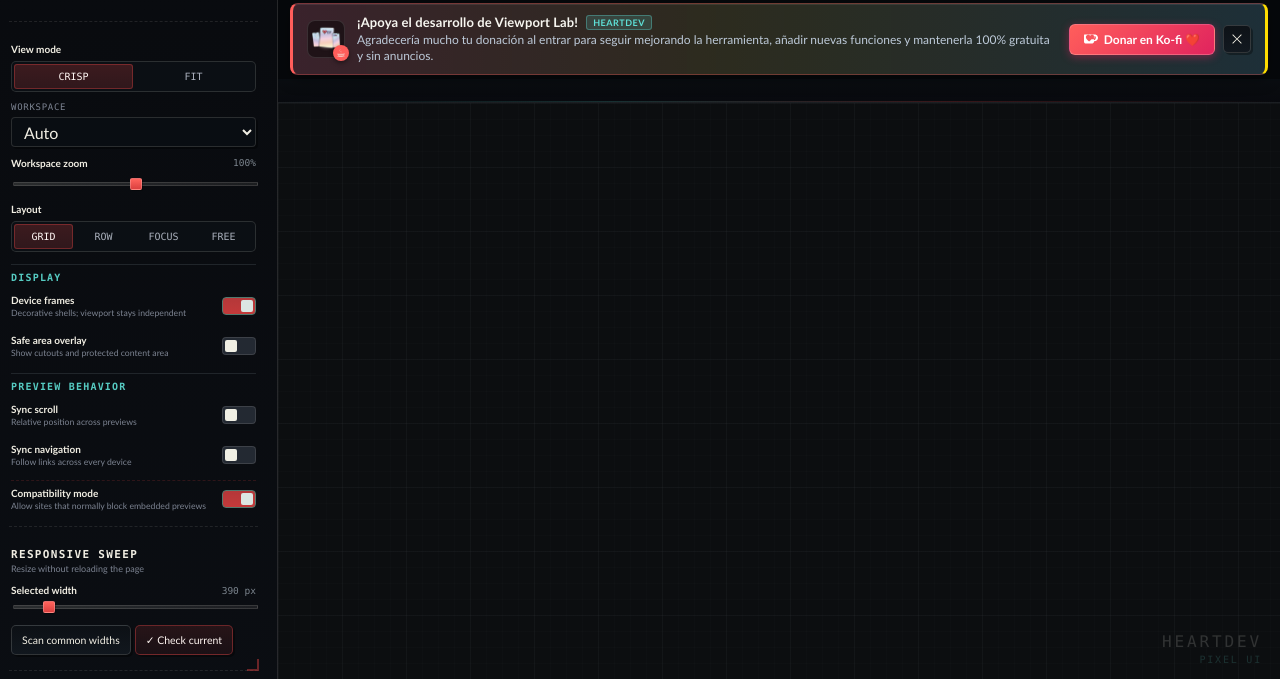
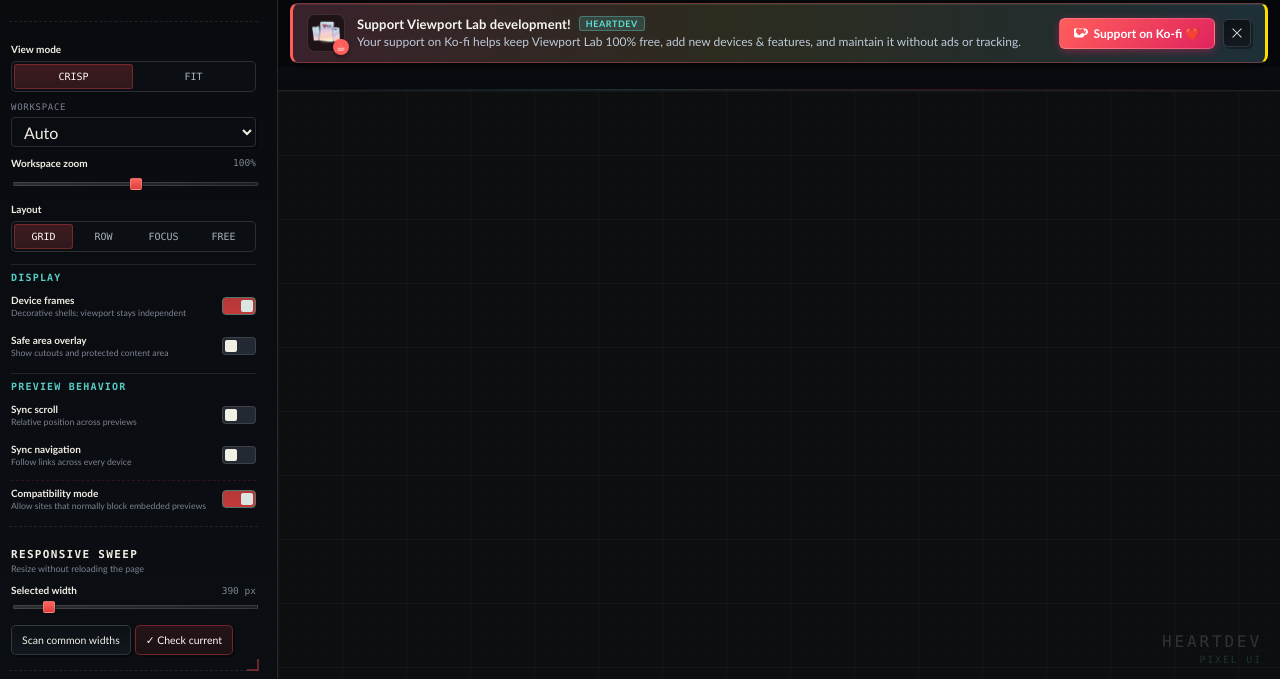
Before and after one commit to HeartDev0/viewport-lab, a browser extension: page app.html in a window 1280 px wide. Shown: the part 121-800 px from the top of the page. Drawn offline with Linux system fonts and the light colour scheme.

Commit message:
i18n: translate Ko-fi support banner and empty state to English

```diff
--- a/app.html
+++ b/app.html
@@ -32,7 +32,7 @@
         </div>
         <button id="fit-button" hidden aria-hidden="true" tabindex="-1"></button>
         <button id="add-device-top" class="primary-button compact" type="button" title="Add device · +" aria-keyshortcuts="+">+ Device</button>
-        <a id="kofi-top-btn" class="kofi-top-link" href="https://ko-fi.com/heartdevowo" target="_blank" rel="noreferrer noopener" title="Apoyar a HeartDev en Ko-fi"><svg viewBox="0 0 24 24" width="13" height="13" fill="currentColor" aria-hidden="true" style="margin-right:4px;vertical-align:-2px"><path d="M23.881 8.948c-.773-4.085-4.859-4.593-4.859-4.593H.723c-.604 0-.679.798-.679.798s-.082 7.324-.022 11.822c.164 2.424 2.586 2.672 2.586 2.672s8.267-.023 11.966-.049c2.438-.426 2.683-2.566 2.658-3.734 4.352.24 7.422-2.831 6.649-6.916zm-11.062 3.511c-1.246 1.453-4.047 3.974-4.047 3.974s-2.793-2.515-4.043-3.968c-.961-1.118-1.543-2.457-1.543-3.748 0-2.31 1.764-4.14 4.047-4.14 1.341 0 2.565.664 3.327 1.693.762-1.029 1.986-1.693 3.327-1.693 2.283 0 4.047 1.83 4.047 4.14 0 1.291-.582 2.63-1.117 3.742zm7.117-1.062c-.439 1.258-1.517 2.112-2.915 2.277V7.126h2.247c1.332.223 1.107 2.871.668 4.271z"/></svg><span>Ko-fi</span></a>
+        <a id="kofi-top-btn" class="kofi-top-link" href="https://ko-fi.com/heartdevowo" target="_blank" rel="noreferrer noopener" title="Support HeartDev on Ko-fi"><svg viewBox="0 0 24 24" width="13" height="13" fill="currentColor" aria-hidden="true" style="margin-right:4px;vertical-align:-2px"><path d="M23.881 8.948c-.773-4.085-4.859-4.593-4.859-4.593H.723c-.604 0-.679.798-.679.798s-.082 7.324-.022 11.822c.164 2.424 2.586 2.672 2.586 2.672s8.267-.023 11.966-.049c2.438-.426 2.683-2.566 2.658-3.734 4.352.24 7.422-2.831 6.649-6.916zm-11.062 3.511c-1.246 1.453-4.047 3.974-4.047 3.974s-2.793-2.515-4.043-3.968c-.961-1.118-1.543-2.457-1.543-3.748 0-2.31 1.764-4.14 4.047-4.14 1.341 0 2.565.664 3.327 1.693.762-1.029 1.986-1.693 3.327-1.693 2.283 0 4.047 1.83 4.047 4.14 0 1.291-.582 2.63-1.117 3.742zm7.117-1.062c-.439 1.258-1.517 2.112-2.915 2.277V7.126h2.247c1.332.223 1.107 2.871.668 4.271z"/></svg><span>Ko-fi</span></a>
         <button id="sound-toggle-btn" class="icon-button subtle" type="button" title="Mute UI sounds" aria-label="Toggle UI sounds"><svg viewBox="0 0 512 512" width="14" height="14" fill="currentColor" aria-hidden="true"><path d="M264 416.74V95.26a16 16 0 0 0-25.9-12.51L128 168.39H48a16 16 0 0 0-16 16v143.22a16 16 0 0 0 16 16h80l110.1 85.64A16 16 0 0 0 264 416.74ZM352 176a16 16 0 0 0-16 16 96 96 0 0 1 0 128 16 16 0 1 0 22.63 22.63 128 128 0 0 0 0-173.26A16 16 0 0 0 352 176Zm45.25-45.25a16 16 0 0 0-22.63 22.63 192 192 0 0 1 0 273.24 16 16 0 0 0 22.63 22.63 224 224 0 0 0 0-318.5Z"/></svg></button>
         <button id="help-button" class="icon-button subtle" type="button" title="Quick tour and shortcuts" aria-label="Tutorial and help">?</button>
       </div>
@@ -165,7 +165,7 @@
           </div>
         </div>
 
-        <aside id="kofi-banner" class="kofi-banner" role="region" aria-label="Anuncio Ko-fi HeartDev">
+        <aside id="kofi-banner" class="kofi-banner" role="region" aria-label="Support HeartDev on Ko-fi">
           <div class="kofi-banner-left">
             <div class="kofi-banner-avatar">
               <img src="assets/app-icon.png" alt="" class="kofi-avatar-img" />
@@ -173,18 +173,18 @@
             </div>
             <div class="kofi-banner-text">
               <div class="kofi-banner-title">
-                <strong>¡Apoya el desarrollo de Viewport Lab!</strong>
+                <strong>Support Viewport Lab development!</strong>
                 <span class="kofi-pill-tag">HeartDev</span>
               </div>
-              <p class="kofi-banner-desc">Agradecería mucho tu donación al entrar para seguir mejorando la herramienta, añadir nuevas funciones y mantenerla 100% gratuita y sin anuncios.</p>
+              <p class="kofi-banner-desc">Your support on Ko-fi helps keep Viewport Lab 100% free, add new devices &amp; features, and maintain it without ads or tracking.</p>
             </div>
           </div>
           <div class="kofi-banner-right">
             <a href="https://ko-fi.com/heartdevowo" target="_blank" rel="noreferrer noopener" class="kofi-donate-btn" id="kofi-banner-donate-btn">
               <svg viewBox="0 0 24 24" width="14" height="14" fill="currentColor" aria-hidden="true"><path d="M23.881 8.948c-.773-4.085-4.859-4.593-4.859-4.593H.723c-.604 0-.679.798-.679.798s-.082 7.324-.022 11.822c.164 2.424 2.586 2.672 2.586 2.672s8.267-.023 11.966-.049c2.438-.426 2.683-2.566 2.658-3.734 4.352.24 7.422-2.831 6.649-6.916zm-11.062 3.511c-1.246 1.453-4.047 3.974-4.047 3.974s-2.793-2.515-4.043-3.968c-.961-1.118-1.543-2.457-1.543-3.748 0-2.31 1.764-4.14 4.047-4.14 1.341 0 2.565.664 3.327 1.693.762-1.029 1.986-1.693 3.327-1.693 2.283 0 4.047 1.83 4.047 4.14 0 1.291-.582 2.63-1.117 3.742zm7.117-1.062c-.439 1.258-1.517 2.112-2.915 2.277V7.126h2.247c1.332.223 1.107 2.871.668 4.271z"/></svg>
-              <span>Donar en Ko-fi ❤️</span>
+              <span>Support on Ko-fi ❤️</span>
             </a>
-            <button id="close-kofi-banner" type="button" class="icon-button subtle" title="Cerrar anuncio" aria-label="Cerrar anuncio">
+            <button id="close-kofi-banner" type="button" class="icon-button subtle" title="Dismiss announcement" aria-label="Dismiss announcement">
               <svg viewBox="0 0 512 512" width="12" height="12" fill="currentColor" aria-hidden="true"><path d="m427.314 107.313-22.628-22.626L256 233.373 107.314 84.687l-22.628 22.626L233.373 256 84.686 404.687l22.628 22.626L256 278.627l148.686 148.686 22.628-22.626L278.627 256z"/></svg>
             </button>
           </div>
@@ -251,12 +251,12 @@
       <div class="empty-pills"><span>1:1 review</span><span>multi-device</span><span>local-first</span></div>
       <div class="empty-kofi-box">
         <div class="empty-kofi-info">
-          <strong>¿Te gusta Viewport Lab?</strong>
-          <span>Agradecería mucho tu donación al entrar para apoyar a HeartDev ❤️</span>
+          <strong>Enjoying Viewport Lab?</strong>
+          <span>Support independent open-source development on Ko-fi ❤️</span>
         </div>
         <a href="https://ko-fi.com/heartdevowo" target="_blank" rel="noreferrer noopener" class="kofi-donate-btn mini">
           <svg viewBox="0 0 24 24" width="13" height="13" fill="currentColor" aria-hidden="true"><path d="M23.881 8.948c-.773-4.085-4.859-4.593-4.859-4.593H.723c-.604 0-.679.798-.679.798s-.082 7.324-.022 11.822c.164 2.424 2.586 2.672 2.586 2.672s8.267-.023 11.966-.049c2.438-.426 2.683-2.566 2.658-3.734 4.352.24 7.422-2.831 6.649-6.916zm-11.062 3.511c-1.246 1.453-4.047 3.974-4.047 3.974s-2.793-2.515-4.043-3.968c-.961-1.118-1.543-2.457-1.543-3.748 0-2.31 1.764-4.14 4.047-4.14 1.341 0 2.565.664 3.327 1.693.762-1.029 1.986-1.693 3.327-1.693 2.283 0 4.047 1.83 4.047 4.14 0 1.291-.582 2.63-1.117 3.742zm7.117-1.062c-.439 1.258-1.517 2.112-2.915 2.277V7.126h2.247c1.332.223 1.107 2.871.668 4.271z"/></svg>
-          <span>Donar en Ko-fi</span>
+          <span>Support on Ko-fi</span>
         </a>
       </div>
     </div>
```
Also changed, not shown: assets/screenshots/initial-screen-kofi.png.
